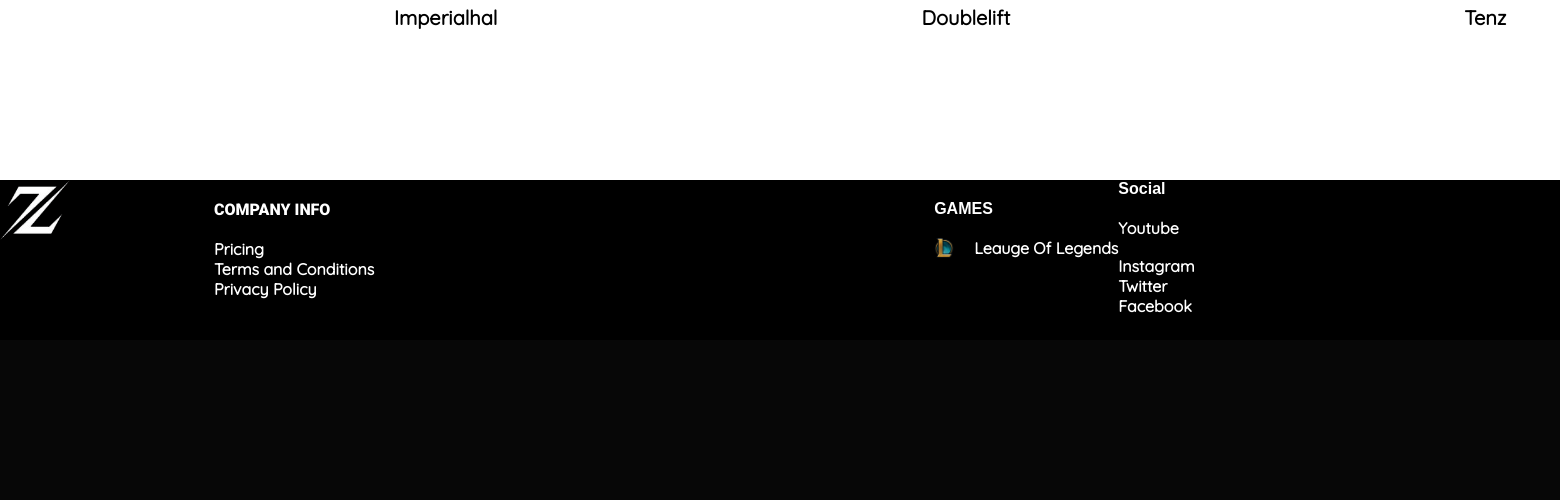
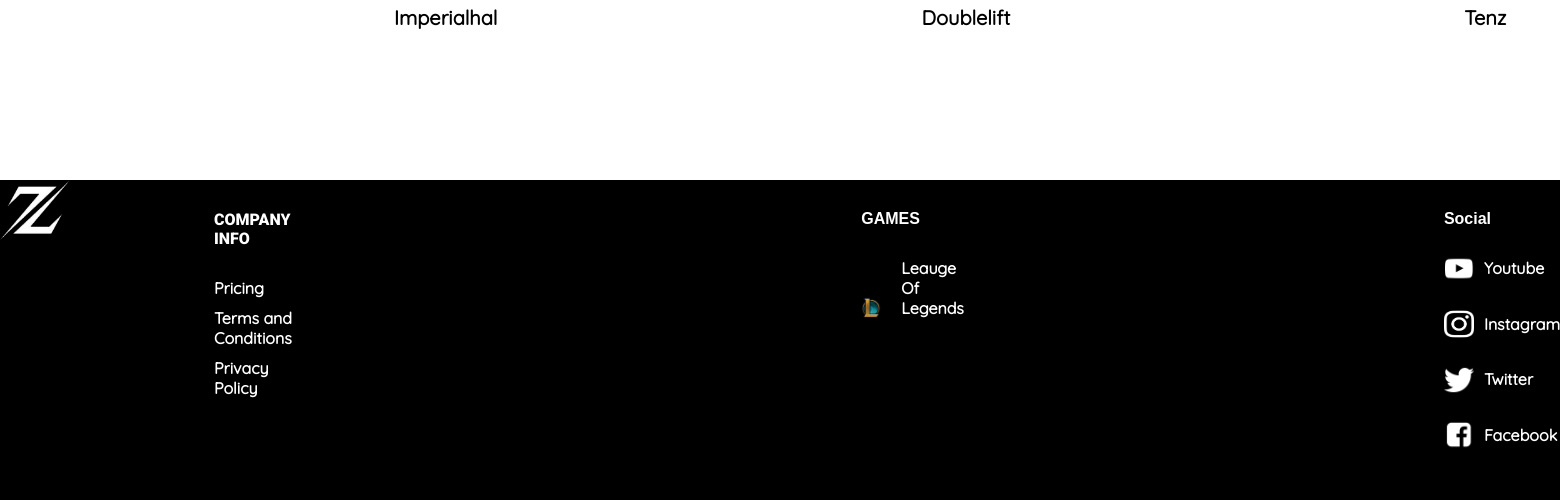
Before and after one commit to Oussamalouah/Final-Project-master, a PHP site: page / in a window 1560 px wide. Shown: the part 1459-1959 px from the top of the page. Before the commit the page ends 1772 px from the top, so only its background shows below. Run offline with PHP 8.4, Linux system fonts and the light colour scheme; some libraries are stand-ins or nearby versions; some web fonts are replaced.

Commit message:
footer finished

```diff
--- a/index.php
+++ b/index.php
@@ -14,7 +14,6 @@
     <link href="http://fonts.cdnfonts.com/css/post-no-bills-jaffna" rel="stylesheet">
     <link rel="preconnect" href="https://fonts.googleapis.com">
    <link rel="preconnect" href="https://fonts.gstatic.com" crossorigin>
-   <link rel="stylesheet" href="https://cdnjs.cloudflare.com/ajax/libs/font-awesome/4.7.0/css/font-awesome.min.css">
    <link href="https://fonts.googleapis.com/css2?family=Quicksand&family=Roboto:wght@900&display=swap" rel="stylesheet">
     <title>Document</title>
 </head>
@@ -95,14 +94,26 @@
            </div>
            <div class="social">
                <li>Social</li>
+               <div class="youtube">
+               <img src="./img/yt.png" alt="">
                <li id="Quicksand">Youtube</li>
-               <i class="fa-brands fa-youtube"></i>
-               <li id="Quicksand">Instagram</li>
-               <li id="Quicksand">Twitter</li>
-               <li id="Quicksand">Facebook</li>
+               </div>
+              <div class ="insta">
+              <img src="./img/instagram.png" alt="">
+              <li id="Quicksand">Instagram</li>
+              </div>
+              <div class="twitter">
+              <img src="./img/twitter.png" alt="">
+              <li id="Quicksand">Twitter</li>
+              </div>
+              <div class="facebook">
+              <img src="./img/facebook.png" alt="">
+              <li id="Quicksand">Facebook</li>
+              </div>
+           </div>
+           <div>
            </div>
    </footer>
-   <script src="https://kit.fontawesome.com/3866beb01d.js" crossorigin="anonymous"></script>
    <script src="./script.js"></script>
 </body>
 </html>
--- a/style.css
+++ b/style.css
@@ -325,13 +325,65 @@ margin-right:10rem;
 footer{
    background-color: black;
    display: flex;
-   height:10rem;
+   height:20rem;
 
+
+}
+.youtube{
+   display: flex;
+
+}
+.youtube img{
+   height:30px;
+   width: 30px;
+   margin-top:25.5px;
+   margin-right: 10px;
+}
+.insta{
+   display: flex;
+
+}
+.insta img{
+   height:30px;
+   width: 30px;
+   margin-top:25.5px;
+   margin-right: 10px;
+}
+.twitter{
+   display: flex;
+
+}
+.twitter img{
+   height:30px;
+   width: 30px;
+   margin-top:25.5px;
+   margin-right: 10px;
+}
+.facebook{
+   display: flex;
+
+}
+.facebook img{
+   height:30px;
+   width: 30px;
+   margin-top:25.5px;
+   margin-right: 10px;
 }
 footer img{
    height:60px;
    width: 70px;
    display: flex;
+
+}
+
+.icons{
+   position: relative;
+   top: 30px;
+}
+.icons img {
+   height: 20px;
+   width: 20px;
+   margin-top:10px;
 
 }
 .company-info{
@@ -340,6 +392,9 @@ footer img{
    list-style: none;
    padding-left:9rem;
    margin-top: 20px;
+}
+footer li{
+ margin-top: 10px;
 }
 #Quicksand{
    font-family: 'Quicksand', sans-serif;
@@ -368,7 +423,15 @@ footer img{
    width: 20px;
 
 }
+.social{
+   margin-top: 20px;
+   padding-left: 30rem;
+}
 .social li{
    color: white;
    list-style: none;
 }
+#yt{
+   color: white;
+   padding-right: 20px;
+}
```
Also changed, not shown: img/facebook.png (added), img/instagram.png (added), img/twitter.png (added), img/yt.png (added).
